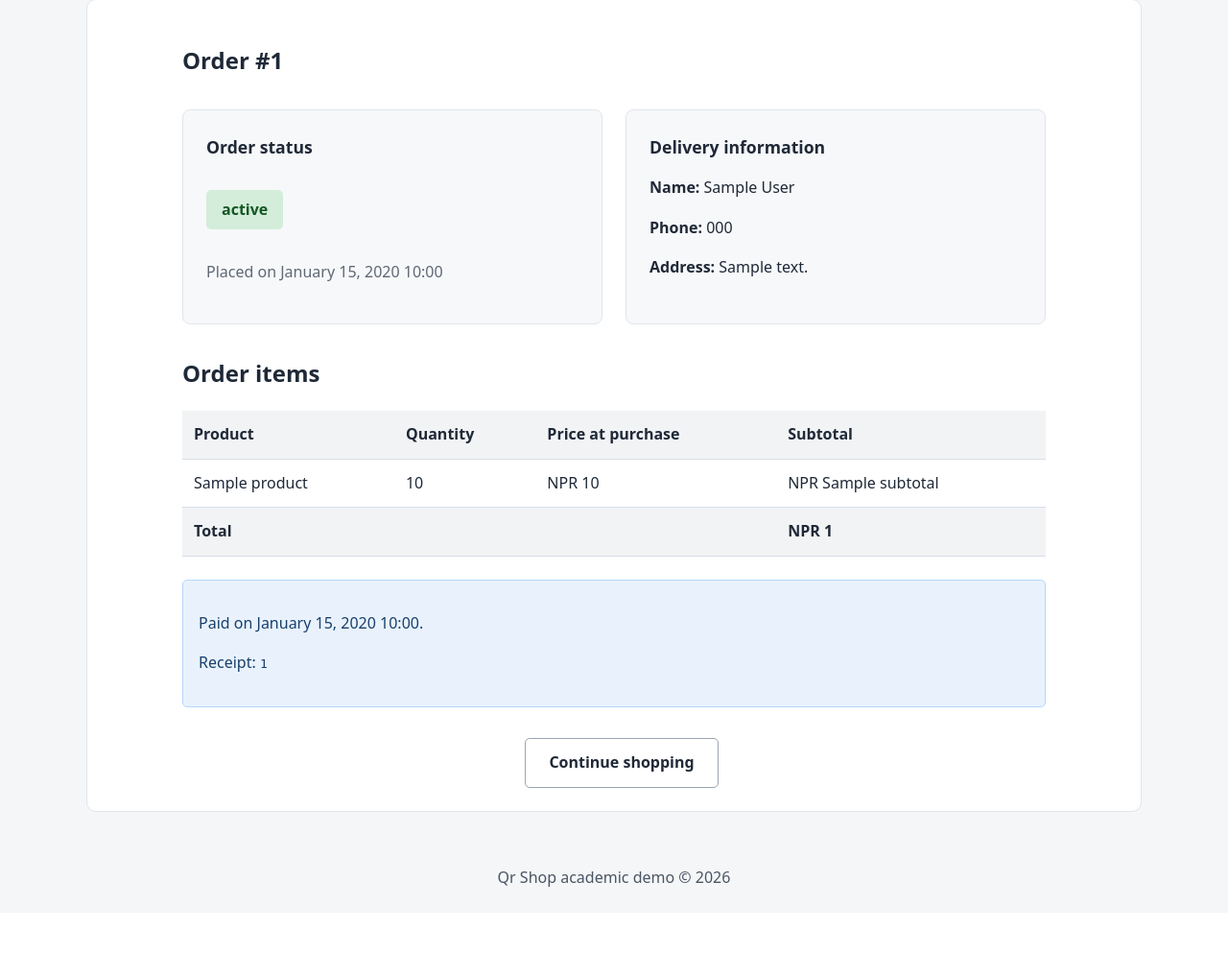
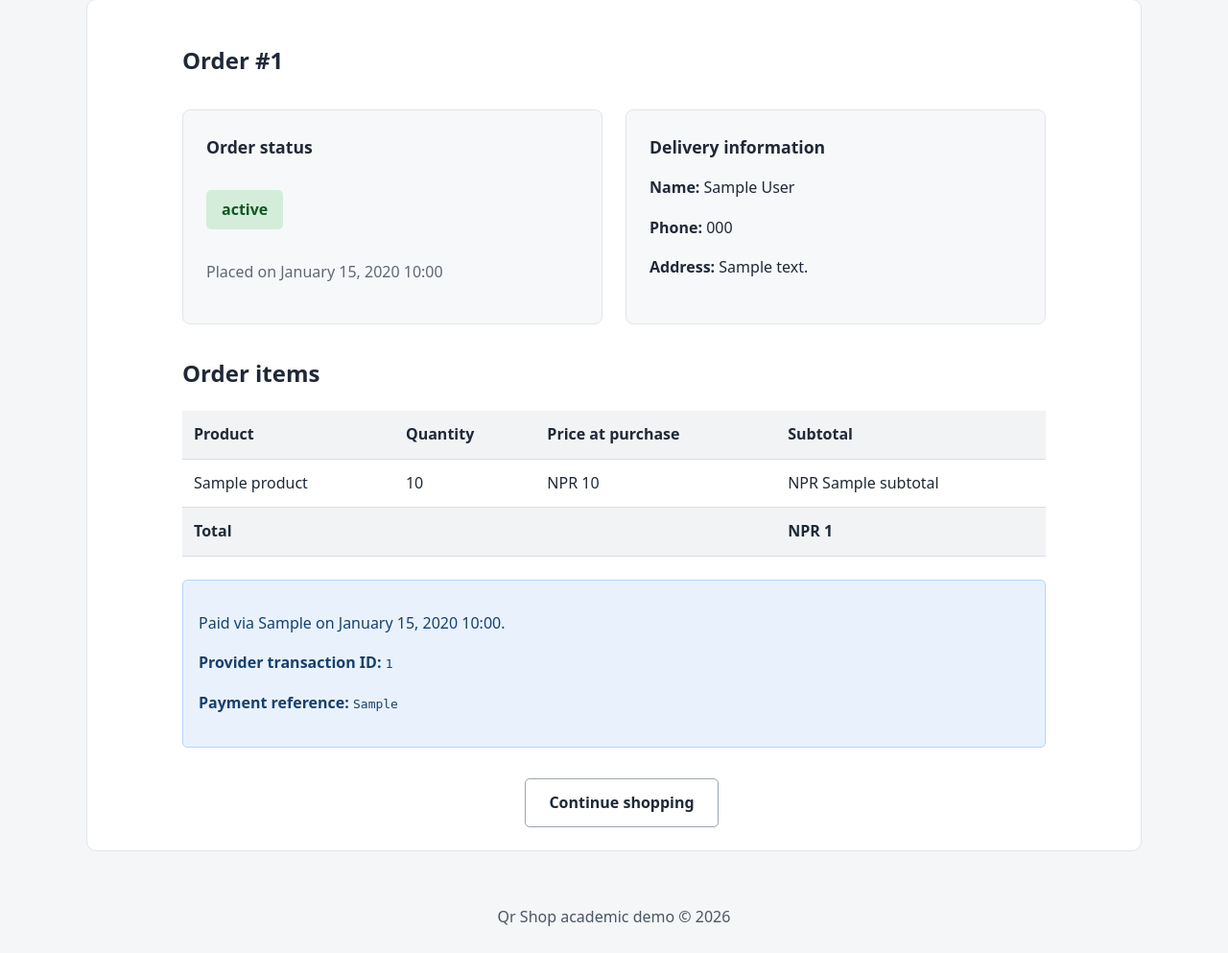
Before and after one commit to surajghimire567/Qr-, a Django app: template templates/orders/order-detail.html in a window 1280 px wide. Shown: the part 92-1085 px from the top of the page at 96% size. Before the commit the page ends 1016 px from the top, so only its background shows below. Run offline with Django 5.2, Linux system fonts and the light colour scheme; the template is opened without the code that fills it: most values are stand-ins (such as "Sample title", 1, 10 or a date in 2020).

Commit message:
Show verified payment transaction details

```diff
--- a/templates/orders/order-detail.html
+++ b/templates/orders/order-detail.html
@@ -81,8 +81,13 @@
     <div class="info-message"><p>This order was cancelled and its reserved stock was released.</p></div>
   {% elif order.status == "paid" %}
     <div class="info-message">
-      <p>Paid{% if order.paid_at %} on {{ order.paid_at|date:"F d, Y H:i" }}{% endif %}.</p>
-      {% if order.gateway_transaction_id %}<p>Receipt: <code>{{ order.gateway_transaction_id }}</code></p>{% endif %}
+      <p>Paid via {{ order.get_payment_gateway_display }}{% if order.paid_at %} on {{ order.paid_at|date:"F d, Y H:i" }}{% endif %}.</p>
+      {% if order.gateway_transaction_id %}
+        <p><strong>Provider transaction ID:</strong> <code>{{ order.gateway_transaction_id }}</code></p>
+      {% endif %}
+      {% if order.payment_ref %}
+        <p><strong>Payment reference:</strong> <code>{{ order.payment_ref }}</code></p>
+      {% endif %}
     </div>
   {% endif %}
 
```
